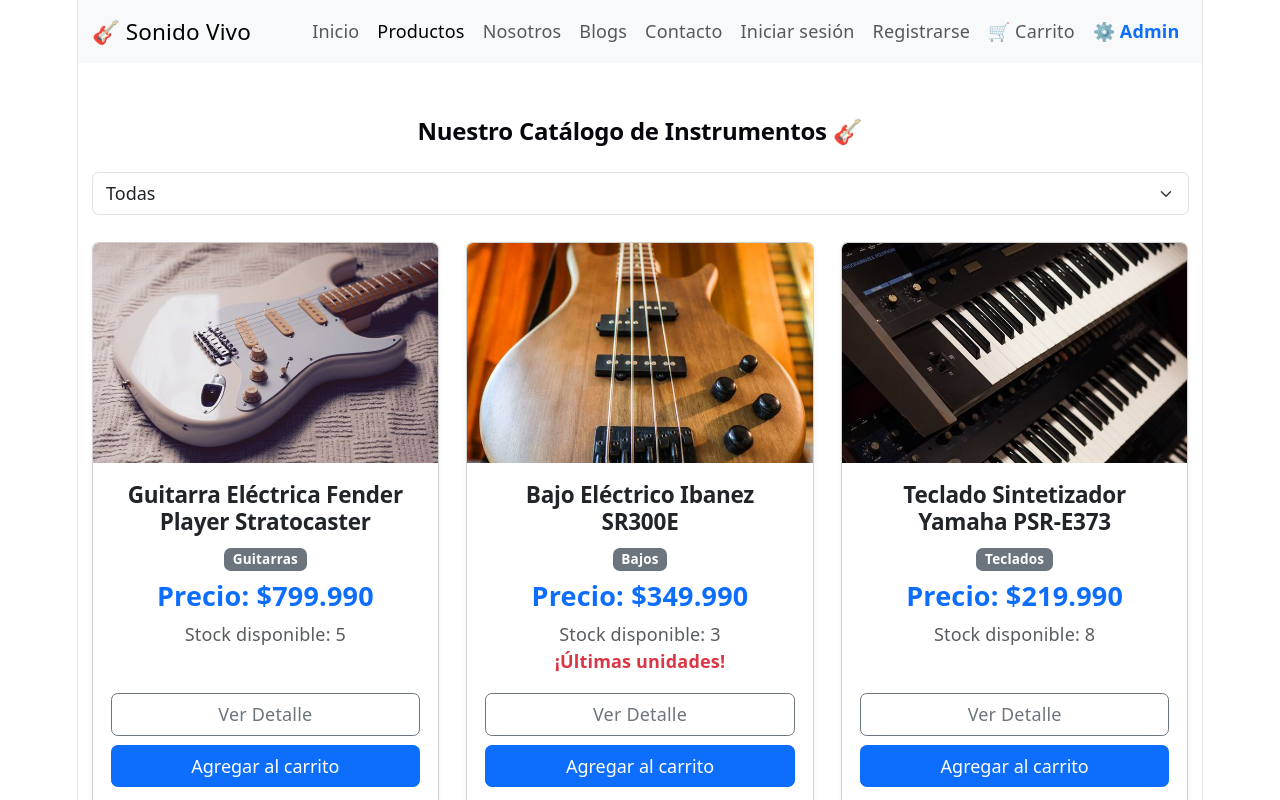
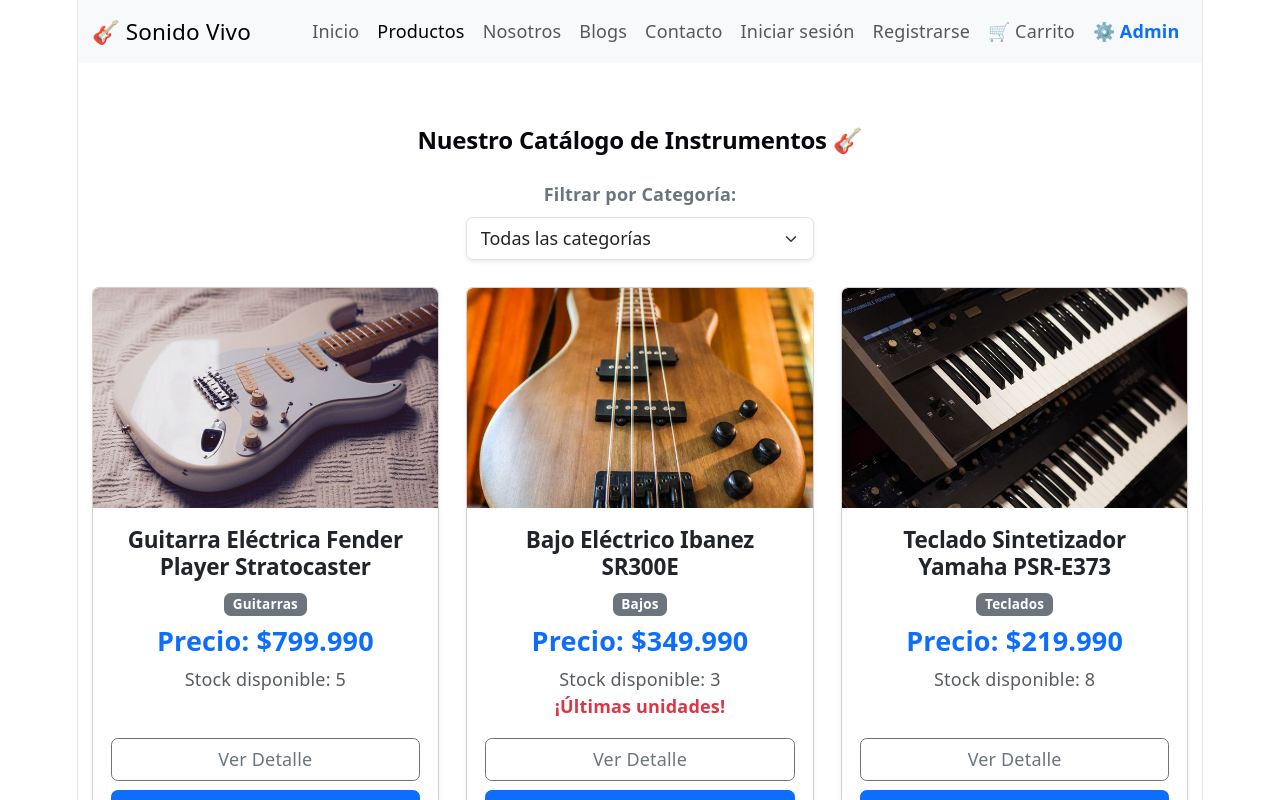
Before and after one commit to SebaRojo24/sonido-vivo-react, a React (Vite) app: page /productos in a window 1280 px wide. Shown: the top 800 px of the page. Built offline with nearby package versions, Linux system fonts and the light colour scheme.

Commit message:
feat: integracion de persistencia en localStorage para catalogo y admin

```diff
--- a/src/pages/Productos.jsx
+++ b/src/pages/Productos.jsx
@@ -1,33 +1,63 @@
-import { useState } from "react";
+import { useState, useEffect } from "react";
 import ProductoCard from "../components/ProductoCard";
+import { getProducts } from "../services/storageService";
 
-function Productos({ productos, onAgregar }) {
-  // 1. Estado para recordar la categoría seleccionada (Inicia en "Todas")
+function Productos({ productos: productosProp, onAgregar }) {
+  // 1. Estado para almacenar la lista de productos
+  const [listaProductos, setListaProductos] = useState(productosProp || []);
+
+  // 2. Estado para recordar la categoría seleccionada (Inicia en "Todas")
   const [categoria, setCategoria] = useState("Todas");
 
-  // 2. Filtrado dinámico usando la propiedad correcta "category"
+  // Cargar productos desde localStorage al montar el componente si no se pasaron por props
+  useEffect(() => {
+    if (!productosProp || productosProp.length === 0) {
+      setListaProductos(getProducts());
+    } else {
+      setListaProductos(productosProp);
+    }
+  }, [productosProp]);
+
+  // 3. Filtrado dinámico (soporta tanto 'categoria' como 'category')
   const visibles = categoria === "Todas"
-    ? productos
-    : productos.filter((producto) => producto.category === categoria);
+    ? listaProductos
+    : listaProductos.filter(
+        (producto) => producto.categoria === categoria || producto.category === categoria
+      );
 
   return (
-    <div className="container mt-4">
+    <div className="container mt-4 py-2">
       <h2 className="mb-4 text-center fw-bold">Nuestro Catálogo de Instrumentos 🎸</h2>
 
-      {/* Menú desplegable interactivo */}
+      {/* Menú desplegable interactivo para filtrar por categoría */}
+      <div className="row justify-content-center mb-4">
+        <div className="col-md-6 col-lg-4">
+          <label htmlFor="filtro-categoria" className="form-label fw-semibold text-secondary">
+            Filtrar por Categoría:
+          </label>
           <select
-        className="form-select mb-4"
+            id="filtro-categoria"
+            className="form-select shadow-sm"
             value={categoria}
             onChange={(evento) => setCategoria(evento.target.value)}
           >
-        <option>Todas</option>
-        <option>Guitarras</option>
-        <option>Bajos</option>
-        <option>Percusión</option>
-        <option>Teclados</option>
+            <option value="Todas">Todas las categorías</option>
+            <option value="Guitarras">Guitarras</option>
+            <option value="Bajos">Bajos</option>
+            <option value="Baterías">Baterías</option>
+            <option value="Percusión">Percusión</option>
+            <option value="Teclados">Teclados</option>
+            <option value="Audio">Audio y Amplificación</option>
           </select>
+        </div>
+      </div>
 
-      {/* Grilla que ahora muestra únicamente los productos visibles filtrados */}
+      {/* Grilla que muestra únicamente los productos visibles filtrados */}
+      {visibles.length === 0 ? (
+        <div className="text-center py-5">
+          <p className="lead text-muted">No hay productos disponibles en esta categoría.</p>
+        </div>
+      ) : (
         <div className="row g-4">
           {visibles.map((producto) => (
             <div className="col-12 col-md-6 col-lg-4" key={producto.id}>
@@ -35,6 +65,7 @@ function Productos({ productos, onAgregar }) {
             </div>
           ))}
         </div>
+      )}
     </div>
   );
 }
--- a/src/pages/admin/AdminProductos.jsx
+++ b/src/pages/admin/AdminProductos.jsx
@@ -1,31 +1,35 @@
-import { useState } from 'react';
+import { useState, useEffect } from 'react';
 import { Container, Table, Button, Badge, Alert, Card } from 'react-bootstrap';
 import { Link } from 'react-router-dom';
 import FormularioProducto from './FormularioProducto';
+import { getProducts, addProduct, deleteProduct, resetProducts } from '../../services/storageService';
 
 function AdminProductos() {
-  const [productos, setProductos] = useState([
-    { id: 1, nombre: 'Guitarra Eléctrica Fender Stratocaster', categoria: 'Guitarras', precio: 590000, stock: 5 },
-    { id: 2, nombre: 'Bajo Eléctrico Ibanez SR300', categoria: 'Bajos', precio: 320000, stock: 2 },
-    { id: 3, nombre: 'Batería Acústica Pearl Roadshow', categoria: 'Baterías', precio: 850000, stock: 1 }
-  ]);
-
+  const [productos, setProductos] = useState([]);
   const [mensaje, setMensaje] = useState('');
 
+  useEffect(() => {
+    setProductos(getProducts());
+  }, []);
+
   function guardar(nuevoProducto) {
-    const productoConId = {
-      ...nuevoProducto,
-      id: Date.now()
-    };
-
-    setProductos([...productos, productoConId]);
-    setMensaje(`Producto "${nuevoProducto.nombre}" guardado con éxito.`);
+    const listaActualizada = addProduct(nuevoProducto);
+    setProductos(listaActualizada);
+    setMensaje(`Producto guardado con éxito.`);
     setTimeout(() => setMensaje(''), 4000);
   }
 
   function eliminar(id) {
-    setProductos(productos.filter((p) => p.id !== id));
+    const listaActualizada = deleteProduct(id);
+    setProductos(listaActualizada);
     setMensaje('Producto eliminado del inventario.');
+    setTimeout(() => setMensaje(''), 4000);
+  }
+
+  function restaurar() {
+    const listaInicial = resetProducts();
+    setProductos(listaInicial);
+    setMensaje('Inventario restaurado a los datos iniciales.');
     setTimeout(() => setMensaje(''), 4000);
   }
 
@@ -35,11 +39,16 @@ function AdminProductos() {
       <div className="d-flex justify-content-between align-items-center mb-4 flex-wrap gap-2">
         <div>
           <h1 className="fw-bold mb-1">📦 Administración de Productos</h1>
-          <p className="text-secondary mb-0">Gestión de inventario y alta de nuevos productos</p>
+          <p className="text-secondary mb-0">Gestión de inventario con persistencia en localStorage</p>
         </div>
-        <Link to="/admin" className="btn btn-outline-secondary">
+        <div className="d-flex gap-2">
+          <Button variant="outline-warning" size="sm" onClick={restaurar}>
+            🔄 Restaurar Iniciales
+          </Button>
+          <Link to="/admin" className="btn btn-outline-secondary btn-sm">
             ⬅️ Volver al Dashboard
           </Link>
+        </div>
       </div>
 
       {mensaje && <Alert variant="success">{mensaje}</Alert>}
@@ -65,17 +74,23 @@ function AdminProductos() {
               </tr>
             </thead>
             <tbody>
-              {productos.map((p, index) => (
+              {productos.map((p, index) => {
+                const nombre = p.name || p.nombre;
+                const categoria = p.category || p.categoria;
+                const precio = p.price || p.precio || 0;
+                const stock = p.stock ?? 0;
+
+                return (
                   <tr key={p.id}>
                     <td>{index + 1}</td>
-                  <td className="fw-medium">{p.nombre}</td>
-                  <td><Badge bg="secondary">{p.categoria}</Badge></td>
-                  <td>${p.precio.toLocaleString('es-CL')}</td>
+                    <td className="fw-medium">{nombre}</td>
+                    <td><Badge bg="secondary">{categoria}</Badge></td>
+                    <td>${precio.toLocaleString('es-CL')}</td>
                     <td>
-                    {p.stock <= 2 ? (
-                      <Badge bg="danger">Crítico: {p.stock}</Badge>
+                      {stock <= 2 ? (
+                        <Badge bg="danger">Crítico: {stock}</Badge>
                       ) : (
-                      <Badge bg="success">{p.stock}</Badge>
+                        <Badge bg="success">{stock}</Badge>
                       )}
                     </td>
                     <td>
@@ -88,7 +103,8 @@ function AdminProductos() {
                       </Button>
                     </td>
                   </tr>
-              ))}
+                );
+              })}
             </tbody>
           </Table>
         </Card.Body>
--- a/src/pages/admin/FormularioProducto.jsx
+++ b/src/pages/admin/FormularioProducto.jsx
@@ -36,12 +36,20 @@ function FormularioProducto({ onGuardar }) {
     // Si existen errores, se detiene la ejecución
     if (Object.keys(nuevosErrores).length > 0) return;
 
-    // Enviar objeto validado con conversión a número
+    // Enviar objeto validado con alias de compatibilidad
     onGuardar({
       ...datos,
+      nombre: datos.nombre,
+      name: datos.nombre,
+      categoria: datos.categoria,
+      category: datos.categoria,
       precio: Number(datos.precio),
+      price: Number(datos.precio),
       stock: Number(datos.stock),
-      imagen: datos.imagen.trim() || '/img/productos/default.jpg'
+      descripcion: datos.descripcion,
+      description: datos.descripcion,
+      imagen: datos.imagen.trim() || '/img/productos/default.jpg',
+      image: datos.imagen.trim() || '/img/productos/default.jpg'
     });
 
     // Reiniciar el formulario
--- a/src/services/storageService.js
+++ b/src/services/storageService.js
@@ -1,16 +1,49 @@
-import { initialProducts } from '../data/productsData';
+import { initialProducts } from '../data/productosData';
 
 const PRODUCTS_KEY = 'sonido_vivo_products';
 
+// Obtener productos (si no existen en localStorage, guarda y retorna initialProducts)
 export const getProducts = () => {
   const data = localStorage.getItem(PRODUCTS_KEY);
   if (!data) {
     localStorage.setItem(PRODUCTS_KEY, JSON.stringify(initialProducts));
     return initialProducts;
   }
-  return JSON.parse(data);
+  try {
+    return JSON.parse(data);
+  } catch (error) {
+    console.error("Error al parsear localStorage:", error);
+    return initialProducts;
+  }
 };
 
+// Guardar lista completa
 export const saveProducts = (products) => {
   localStorage.setItem(PRODUCTS_KEY, JSON.stringify(products));
 };
+
+// Agregar un nuevo producto al inicio del arreglo
+export const addProduct = (newProduct) => {
+  const products = getProducts();
+  const productWithId = {
+    ...newProduct,
+    id: Date.now().toString()
+  };
+  const updatedList = [productWithId, ...products];
+  saveProducts(updatedList);
+  return updatedList;
+};
+
+// Eliminar un producto por ID
+export const deleteProduct = (id) => {
+  const products = getProducts();
+  const updatedList = products.filter((p) => String(p.id) !== String(id));
+  saveProducts(updatedList);
+  return updatedList;
+};
+
+// Restaurar inventario inicial
+export const resetProducts = () => {
+  saveProducts(initialProducts);
+  return initialProducts;
+};
```
Lines whose indentation alone changed are shown as unchanged.
